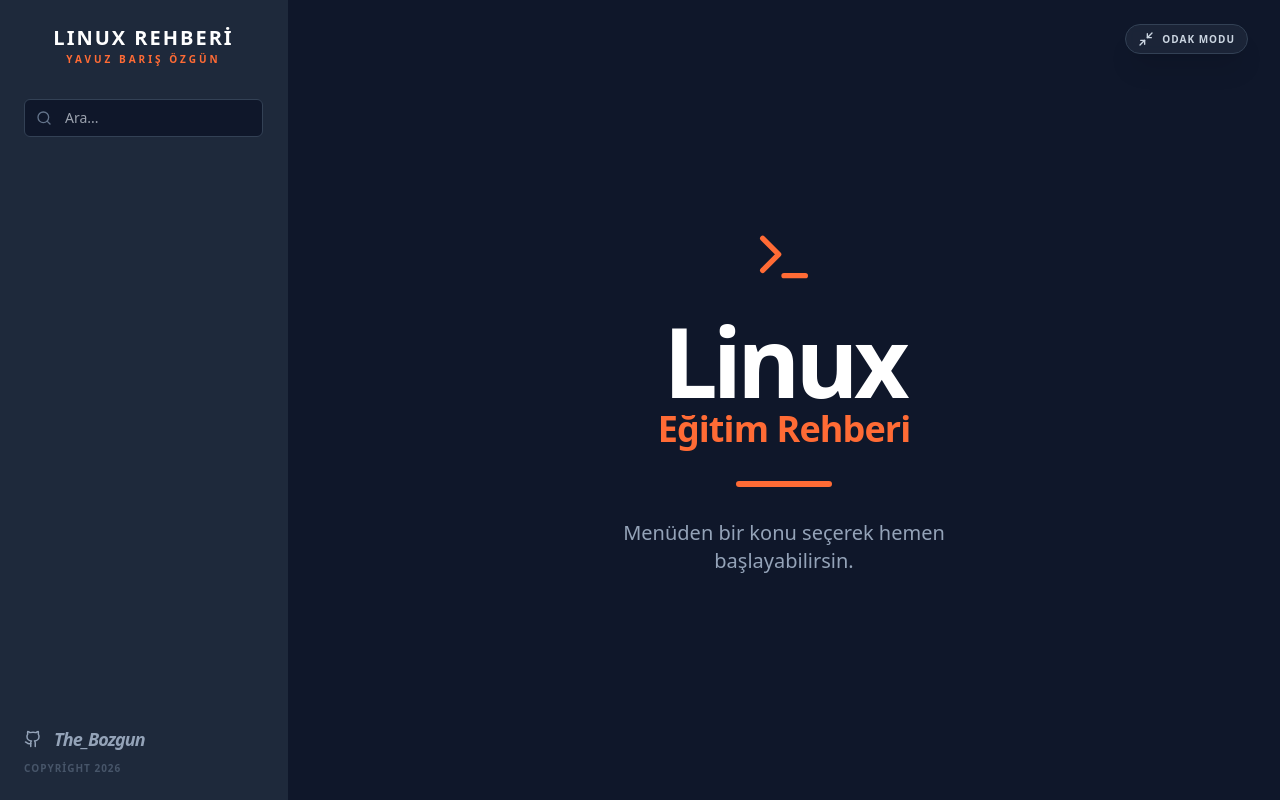
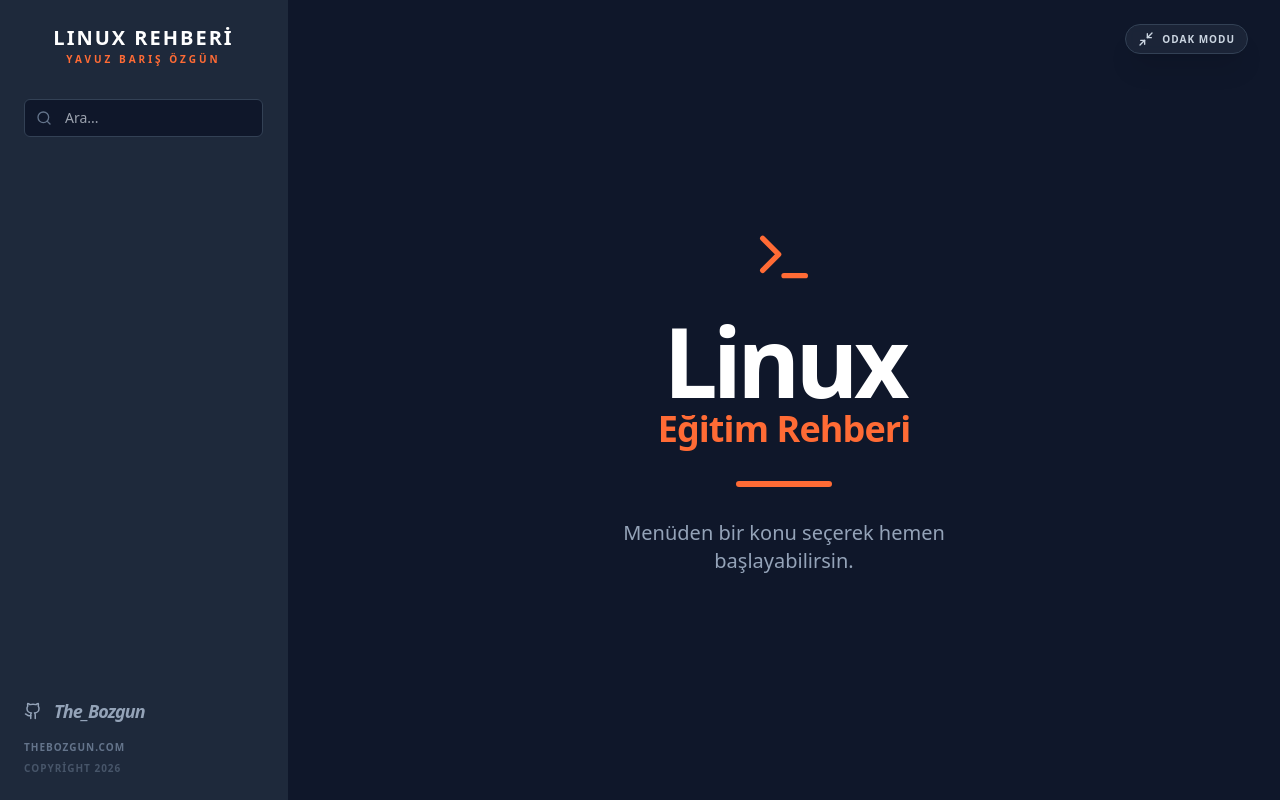
Before and after one commit to BozgunBer-2506/Linux-Rehberi-TR, a React (Vite) app: page / in a window 1280 px wide. Built offline with nearby package versions, Linux system fonts and the light colour scheme.

Commit message:
feat: add thebozgun.com link to sidebar footer

```diff
--- a/src/App.jsx
+++ b/src/App.jsx
@@ -88,7 +88,8 @@ function App() {
               <Github size={18} />
               <span className="font-black tracking-tighter text-lg italic">The_Bozgun</span>
             </a>
-            <p className="text-[10px] text-slate-600 font-bold uppercase tracking-widest">Copyright 2026</p>
+            <a href="https://thebozgun.com" target="_blank" rel="noopener noreferrer" className="text-[10px] text-slate-500 hover:text-[#FF6B35] transition-colors font-bold uppercase tracking-widest">thebozgun.com</a>
+            <p className="text-[10px] text-slate-600 font-bold uppercase tracking-widest mt-1">Copyright 2026</p>
           </div>
         </div>
       </aside>
```
